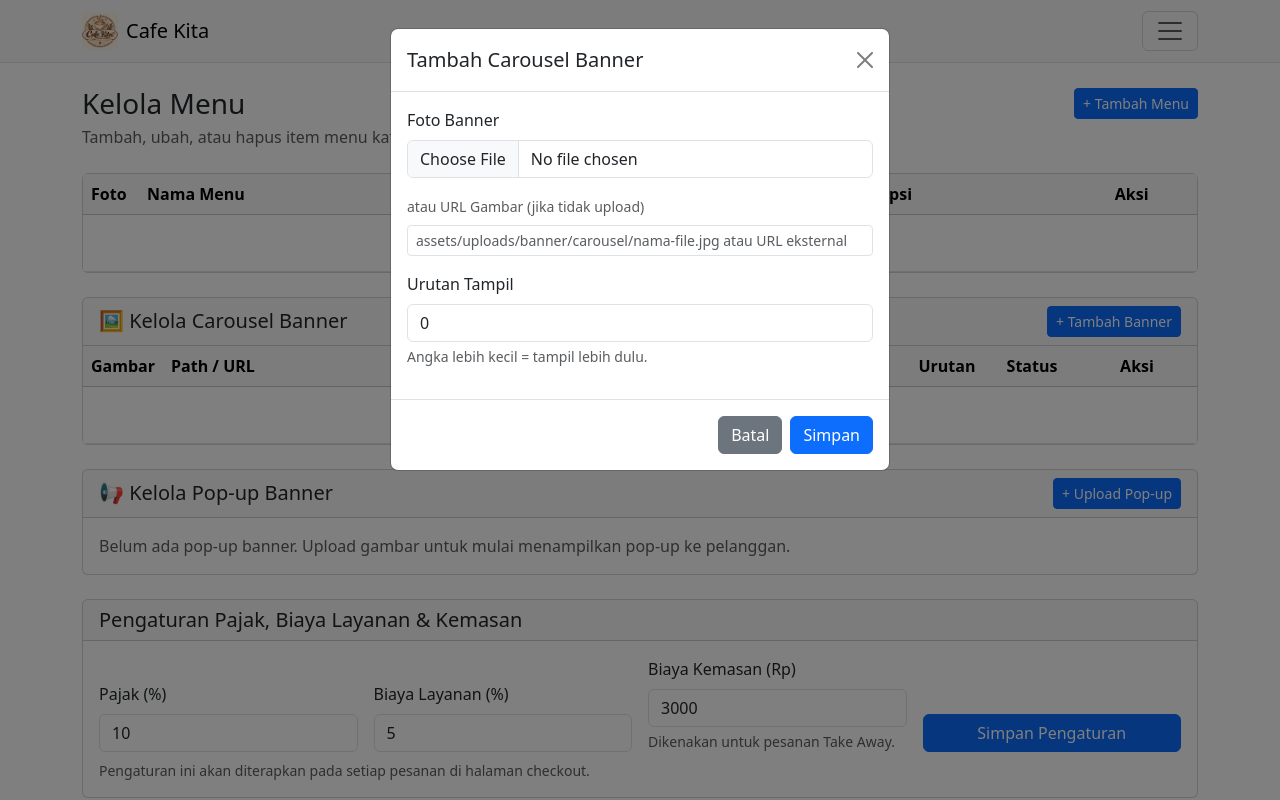
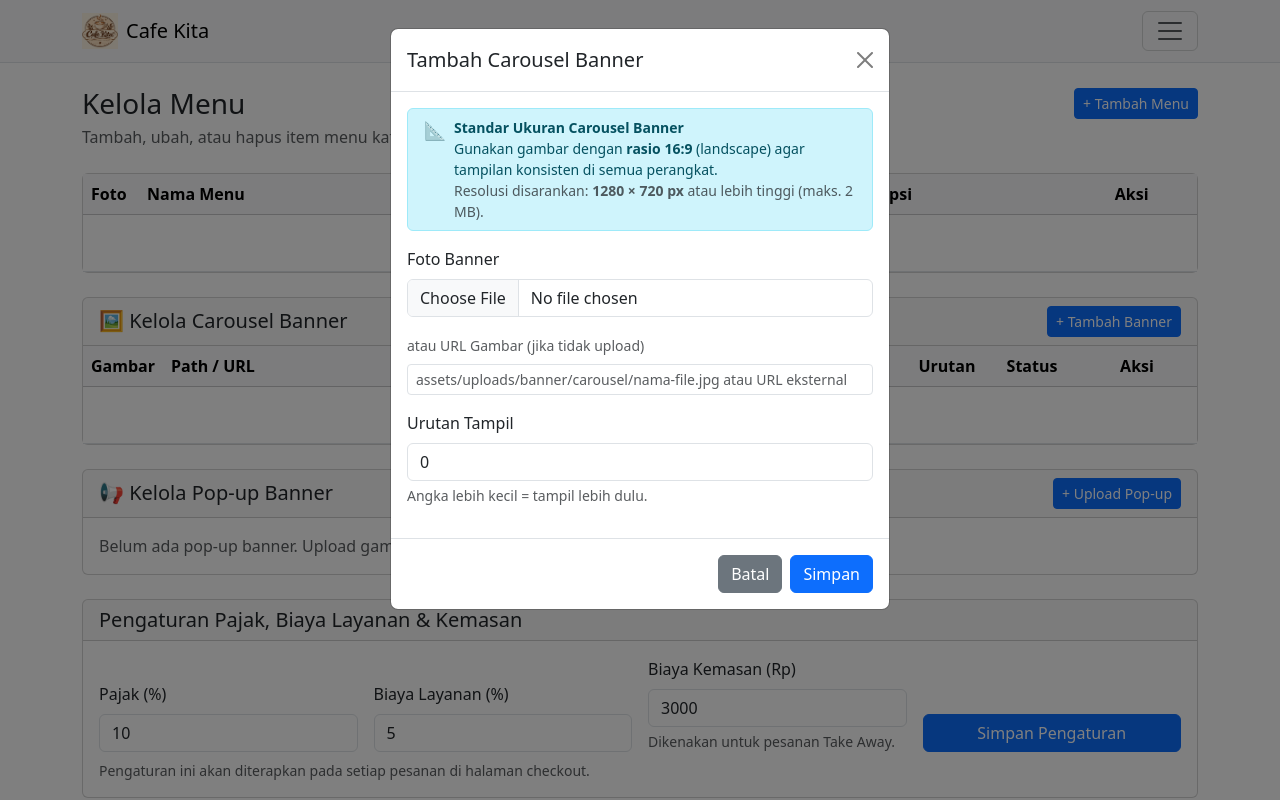
Before and after one commit to khelseamourinho/cafe-app, a PHP site: page /admin/kelola_menu.php in a window 1280 px wide, after a click on "+ Tambah Banner". Run offline with PHP 8.4, Linux system fonts and the light colour scheme; the visitor is signed in with stand-in values (Sample User, id 1); data that the repository does not hold is empty.

Commit message:
Fix size of carousel banner to fixed size

```diff
--- a/admin/kelola_menu.php
+++ b/admin/kelola_menu.php
@@ -448,12 +448,26 @@ require '../includes/header.php';
                     <button type="button" class="btn-close" data-bs-dismiss="modal"></button>
                 </div>
                 <div class="modal-body">
+                    <!-- Panduan dimensi standar -->
+                    <div class="alert alert-info d-flex gap-2 align-items-start py-2 px-3 mb-3 small">
+                        <span style="font-size:1.1rem;">📐</span>
+                        <div>
+                            <strong>Standar Ukuran Carousel Banner</strong><br>
+                            Gunakan gambar dengan <strong>rasio 16:9</strong> (landscape) agar tampilan konsisten di semua perangkat.<br>
+                            <span class="text-muted">Resolusi disarankan: <strong>1280 × 720 px</strong> atau lebih tinggi (maks. 2 MB).</span>
+                        </div>
+                    </div>
                     <div class="mb-3">
                         <label class="form-label">Foto Banner</label>
                         <input type="file" name="foto_banner" id="fotoBanner" class="form-control"
                                accept="image/jpeg,image/png,image/webp,image/gif">
-                        <div class="mt-2 text-center d-none" id="previewBannerWrap">
-                            <img id="previewBanner" src="" alt="Preview" class="img-thumbnail" style="max-height:140px">
+                        <!-- Preview proporsional 16:9 — identik dengan tampilan pelanggan -->
+                        <div class="mt-2 d-none" id="previewBannerWrap">
+                            <p class="text-muted small mb-1">Preview (16:9 — sesuai tampilan pelanggan):</p>
+                            <div style="width:100%; aspect-ratio:16/9; overflow:hidden; border-radius:6px; border:1px solid #dee2e6; background:#f8f9fa;">
+                                <img id="previewBanner" src="" alt="Preview"
+                                     style="width:100%; height:100%; object-fit:cover; display:block;">
+                            </div>
                         </div>
                     </div>
                     <div class="mb-3">
```
Also changed, not shown: index.php (+17 -2 lines).
